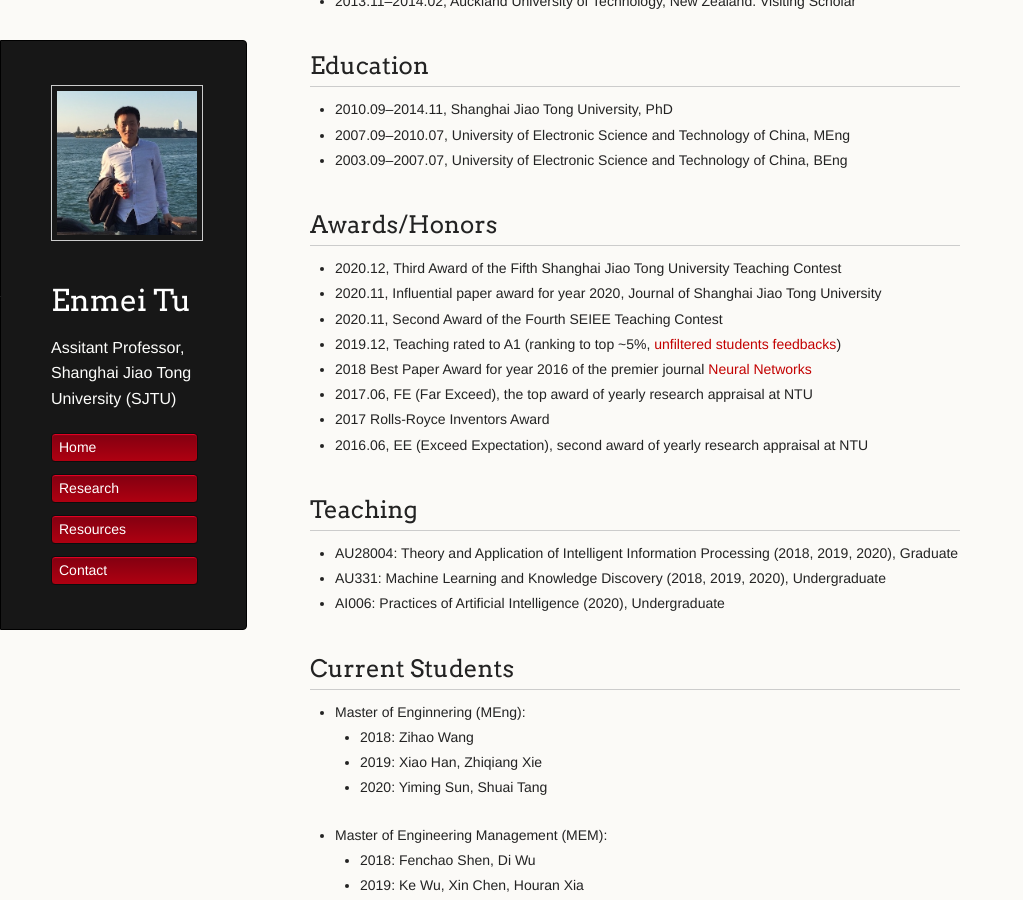
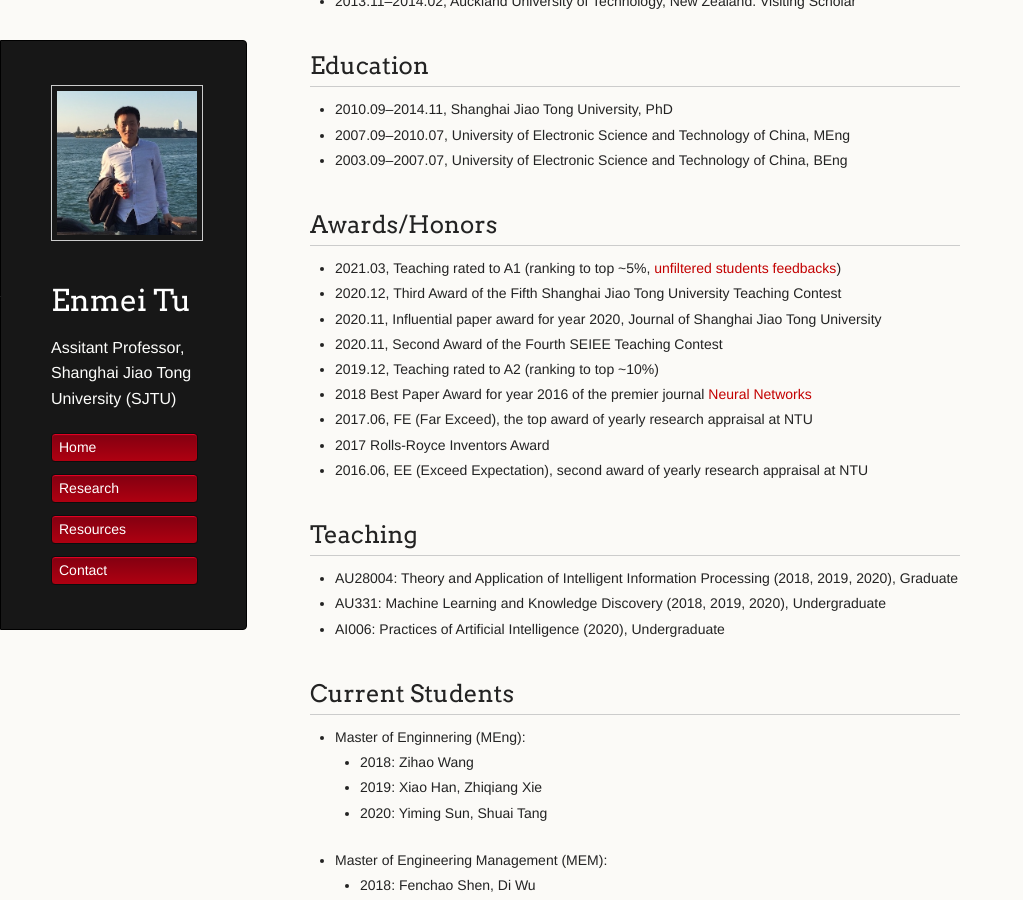
Before and after one commit to hellotem/enmeitu.github.io, a Jekyll site: the page built from index.md, in a window 1280 px wide and 900 px high, scrolled down 422 px. Shown: the whole window, without its empty margins (0-1023 px from the left). Built offline with Jekyll 4.4.1, drawn with Linux system fonts in a browser that asks for light colours.

Commit message:
Update index.md

```diff
--- a/index.md
+++ b/index.md
@@ -25,10 +25,11 @@ Enmei obtained his PhD degree from [Shanghai Jiao Tong University (SJTU)](http:/
 * 2003.09--2007.07, University of Electronic Science and Technology of China, BEng
 
 ## Awards/Honors
+* 2021.03, Teaching rated to A1 (ranking to top ~5%, [unfiltered students feedbacks](sr.xlsx))
 * 2020.12, Third Award of the Fifth Shanghai Jiao Tong University Teaching Contest
 * 2020.11, Influential paper award for year 2020,  Journal of Shanghai Jiao Tong University
 * 2020.11, Second Award of the Fourth SEIEE Teaching Contest
-* 2019.12, Teaching rated to A1 (ranking to top ~5%, [unfiltered students feedbacks](sr.xlsx))
+* 2019.12, Teaching rated to A2 (ranking to top ~10%)
 * 2018 Best Paper Award for year 2016 of the premier journal [Neural Networks](https://www.journals.elsevier.com/neural-networks)
 * 2017.06, FE (Far Exceed), the top award of yearly research appraisal at NTU
 * 2017 Rolls-Royce Inventors Award
```
